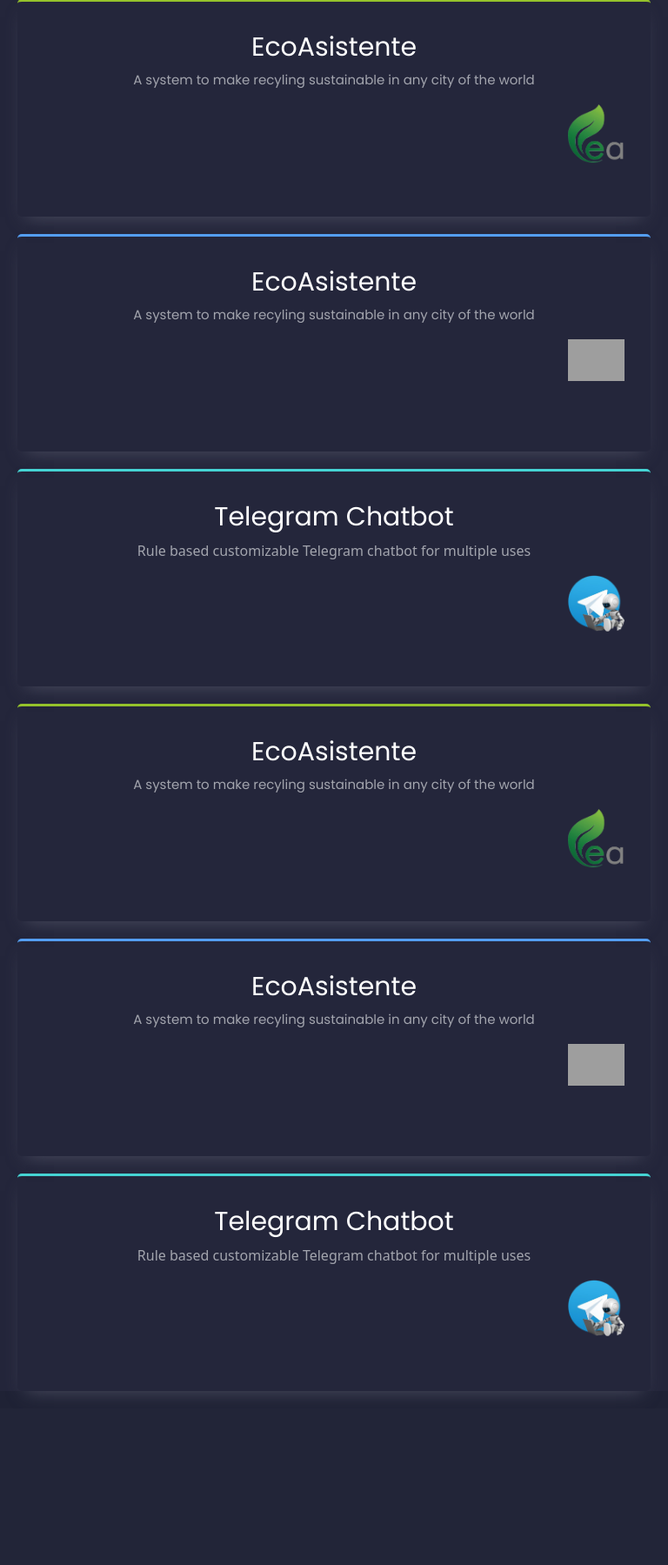
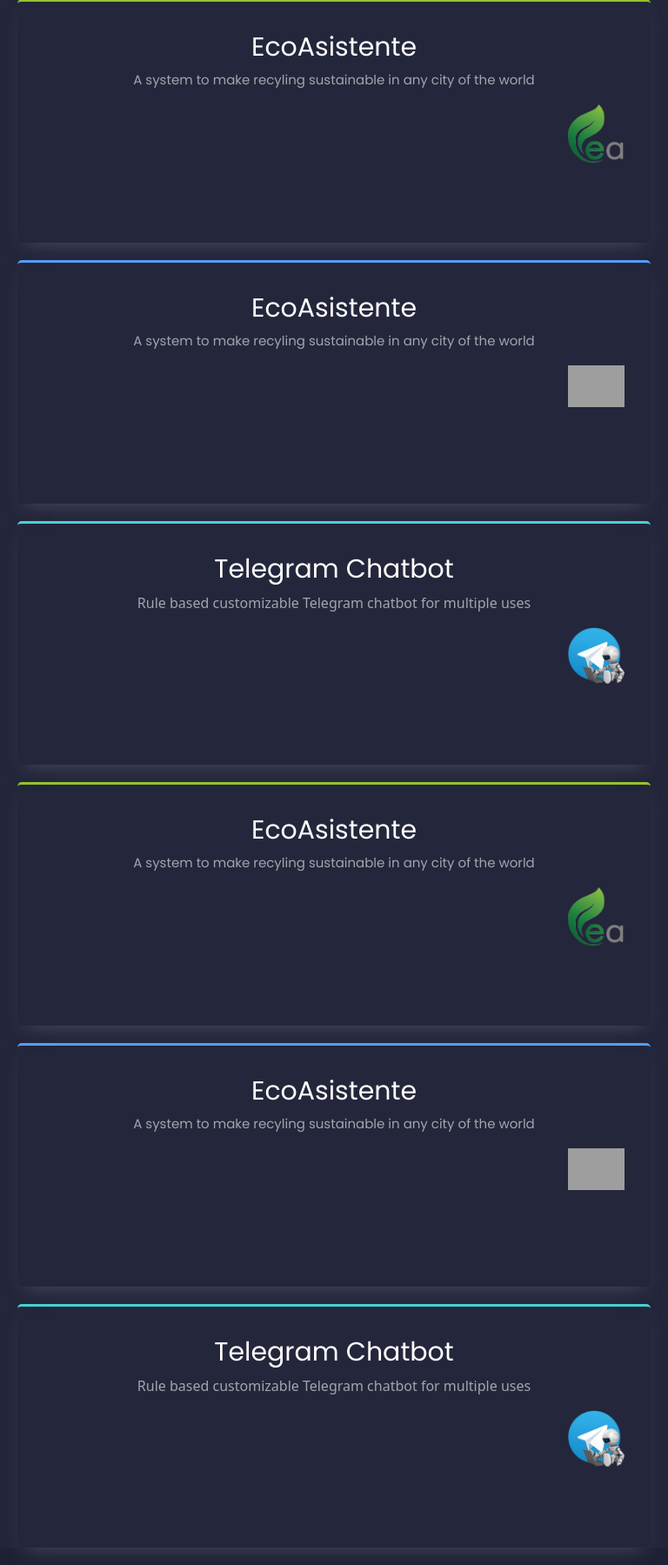
Before and after one commit to brunocaracini/portfolio, a Flask app: page / in a window 768 px wide. Shown: the part 1369-3168 px from the top of the page at 87% size. Before the commit the page ends 2972 px from the top, so only its background shows below. Run offline with Flask 2, Linux system fonts and the light colour scheme; some libraries are stand-ins or nearby versions; grey boxes are pictures that could not be loaded.

Commit message:
Cards height fixed

```diff
--- a/static/css/layout.css
+++ b/static/css/layout.css
@@ -247,7 +247,7 @@
 @media (max-width: 950px) and (min-width: 450px ) {
     .box {
         text-align: center;
-        min-height: 250px;
+        min-height: 280px;
     }
 }
 
```
